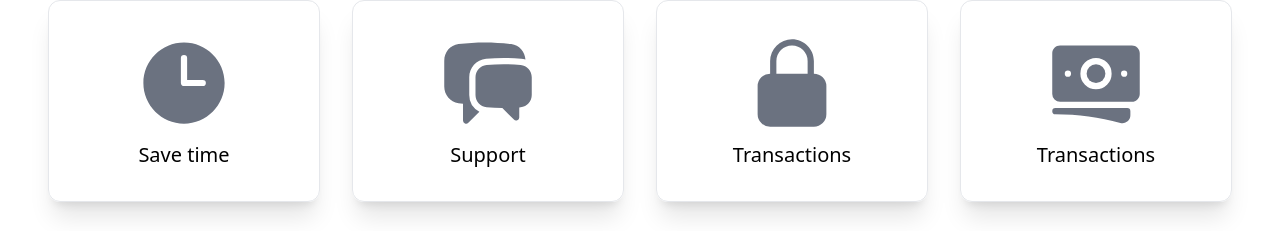
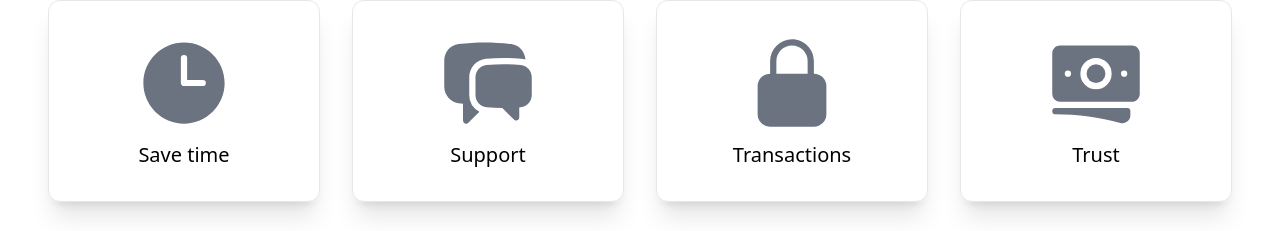
Before and after one commit to MicroStartup/del-consult, a React (Create React App) app in the folder frontend/: page / in a window 1280 px wide. Shown: the part 1232-1463 px from the top of the page. Built offline with nearby package versions, Linux system fonts and the light colour scheme.

Commit message:
Update About Component

```diff
--- a/frontend/src/components/About.jsx
+++ b/frontend/src/components/About.jsx
@@ -30,7 +30,7 @@ const About = () => {
                 </div>
                 <div className='border py-8 rounded-xl shadow-xl' >
                 <div className='text-gray-500 flex justify-center'> <BanknotesIcon className='w-[100px]' /></div>
-                    <p className='text-xl mt-2'>Transactions</p>
+                    <p className='text-xl mt-2'>Trust</p>
                 </div>
             </div>
     </div>
```
